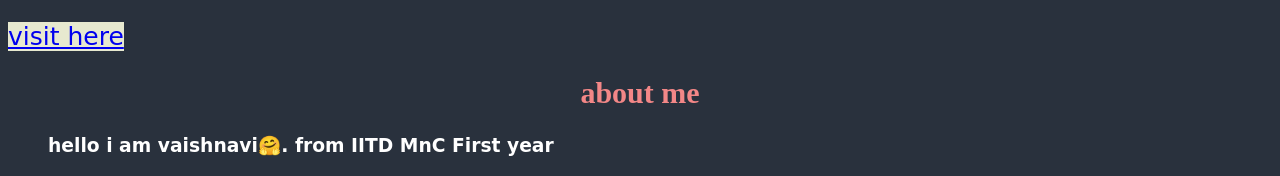
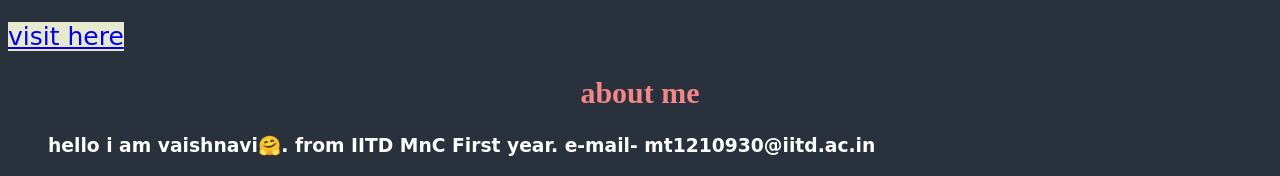
Before and after one commit to Vaishnavi-139/i-am-screwed, a plain HTML site: page index.html in a window 1280 px wide. Shown: the part 5504-5680 px from the top of the page. Drawn offline with Linux system fonts and the light colour scheme.

Commit message:
Update index.html

```diff
--- a/index.html
+++ b/index.html
@@ -105,7 +105,7 @@ a{
                 <iframe width="560" height="315" src="https://www.youtube.com/embed/mjoVHJwInIY" title="YouTube video player" frameborder="0" allow="accelerometer; autoplay; clipboard-write; encrypted-media; gyroscope; picture-in-picture" allowfullscreen></iframe>
                 <p><a href="https://www.mohfw.gov.in/">visit here</a></p>
                 <h2 id="aboutme">about me </h2>
-                <h3><menu>hello i am vaishnavi🤗. from IITD MnC First year</menu></h3>
+                <h3><menu>hello i am vaishnavi🤗. from IITD MnC First year. e-mail- mt1210930@iitd.ac.in</menu></h3>
                 <menu></menu>
         </body>
  </html>
```
